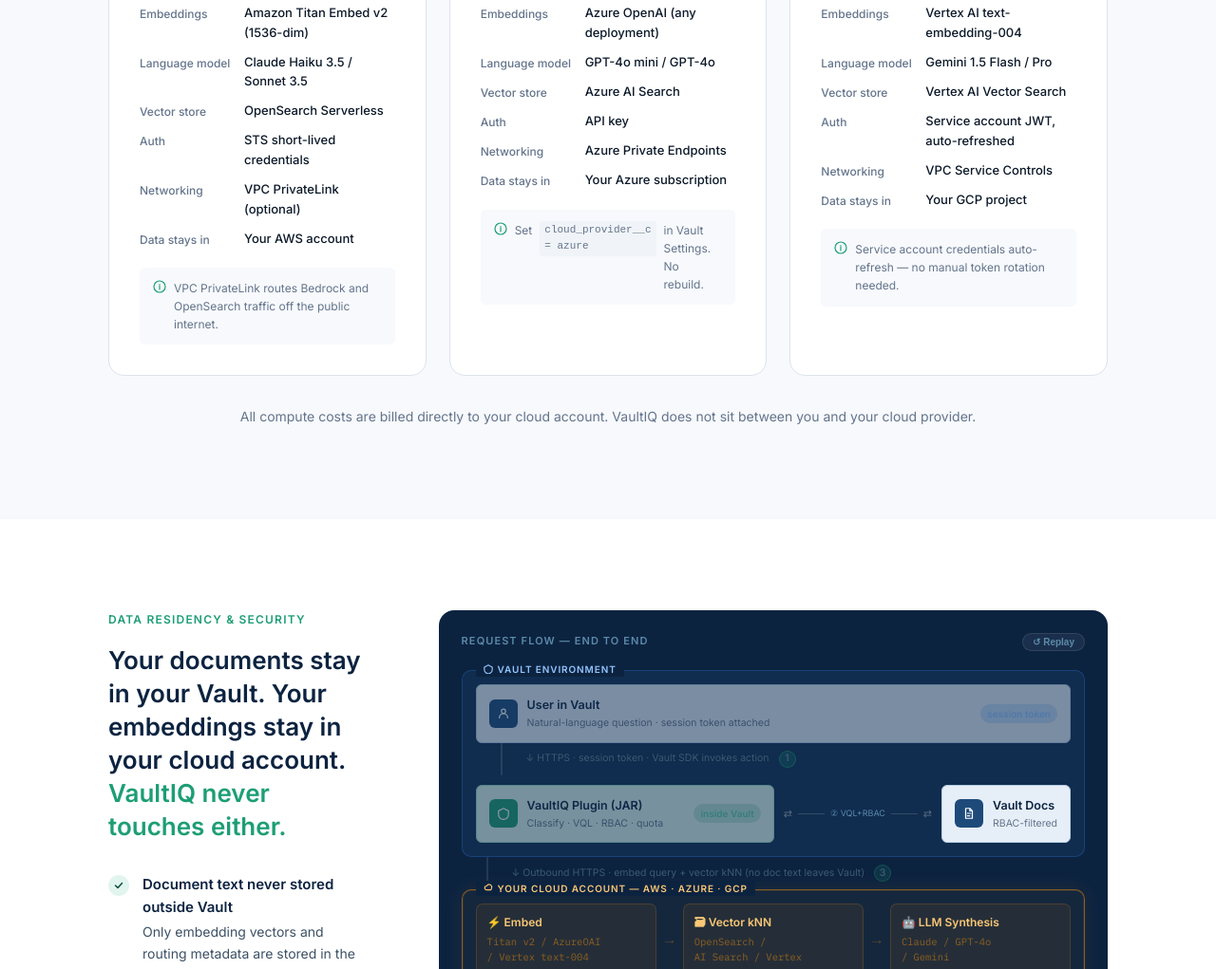
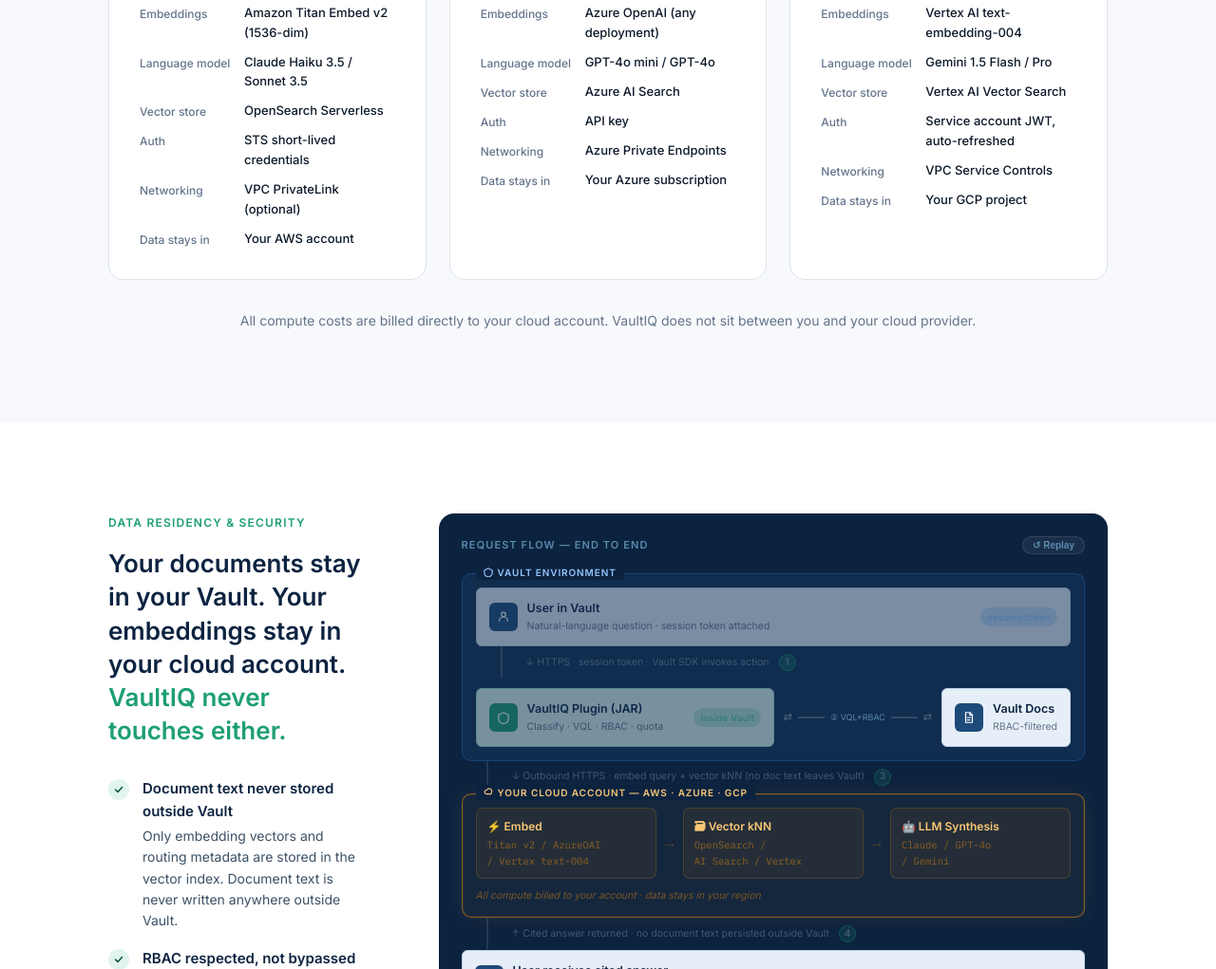
Before and after one commit to virsaisolutions-web/vaultiq, a plain HTML site: page index.html in a window 1280 px wide. Shown: the part 2980-4001 px from the top of the page at 95% size. Drawn offline with Linux system fonts and the light colour scheme.

Commit message:
Update index.html

```diff
--- a/index.html
+++ b/index.html
@@ -596,7 +596,6 @@
           <div class="cloud-row"><div class="cloud-row-label">Networking</div><div class="cloud-row-val">VPC PrivateLink (optional)</div></div>
           <div class="cloud-row"><div class="cloud-row-label">Data stays in</div><div class="cloud-row-val">Your AWS account</div></div>
         </div>
-        <div class="cloud-note"><svg viewBox="0 0 14 14" fill="none"><circle cx="7" cy="7" r="6" stroke="currentColor" stroke-width="1.2"/><path d="M7 6v4M7 4.5v.5" stroke="currentColor" stroke-width="1.2" stroke-linecap="round"/></svg>VPC PrivateLink routes Bedrock and OpenSearch traffic off the public internet.</div>
       </div>
       <div class="cloud-card">
         <div class="cloud-card-head">
@@ -611,7 +610,6 @@
           <div class="cloud-row"><div class="cloud-row-label">Networking</div><div class="cloud-row-val">Azure Private Endpoints</div></div>
           <div class="cloud-row"><div class="cloud-row-label">Data stays in</div><div class="cloud-row-val">Your Azure subscription</div></div>
         </div>
-        <div class="cloud-note"><svg viewBox="0 0 14 14" fill="none"><circle cx="7" cy="7" r="6" stroke="currentColor" stroke-width="1.2"/><path d="M7 6v4M7 4.5v.5" stroke="currentColor" stroke-width="1.2" stroke-linecap="round"/></svg>Set <code style="font-family:monospace;font-size:11px;background:#f0f4f8;padding:1px 5px;border-radius:3px;">cloud_provider__c = azure</code> in Vault Settings. No rebuild.</div>
       </div>
       <div class="cloud-card">
         <div class="cloud-card-head">
@@ -626,7 +624,6 @@
           <div class="cloud-row"><div class="cloud-row-label">Networking</div><div class="cloud-row-val">VPC Service Controls</div></div>
           <div class="cloud-row"><div class="cloud-row-label">Data stays in</div><div class="cloud-row-val">Your GCP project</div></div>
         </div>
-        <div class="cloud-note"><svg viewBox="0 0 14 14" fill="none"><circle cx="7" cy="7" r="6" stroke="currentColor" stroke-width="1.2"/><path d="M7 6v4M7 4.5v.5" stroke="currentColor" stroke-width="1.2" stroke-linecap="round"/></svg>Service account credentials auto-refresh — no manual token rotation needed.</div>
       </div>
     </div>
     <div style="text-align:center;margin-top:32px;font-size:14px;color:var(--text-muted);">All compute costs are billed directly to your cloud account. VaultIQ does not sit between you and your cloud provider.</div>
```
